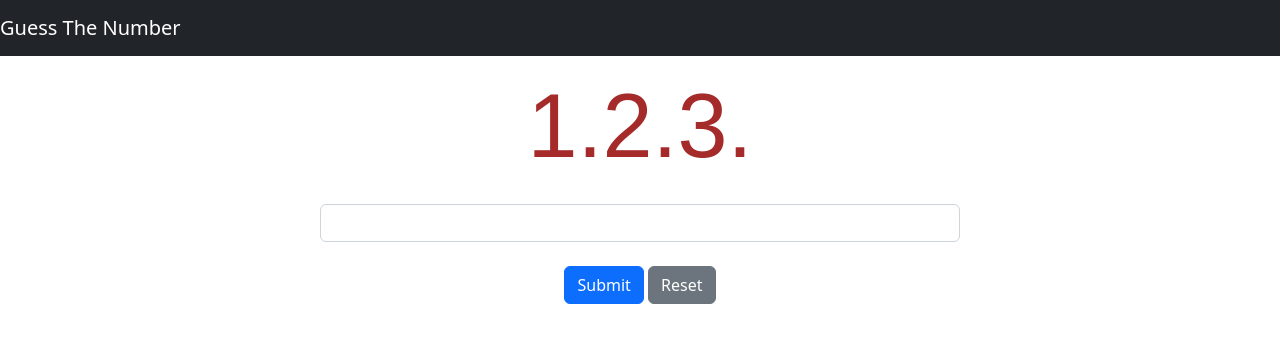
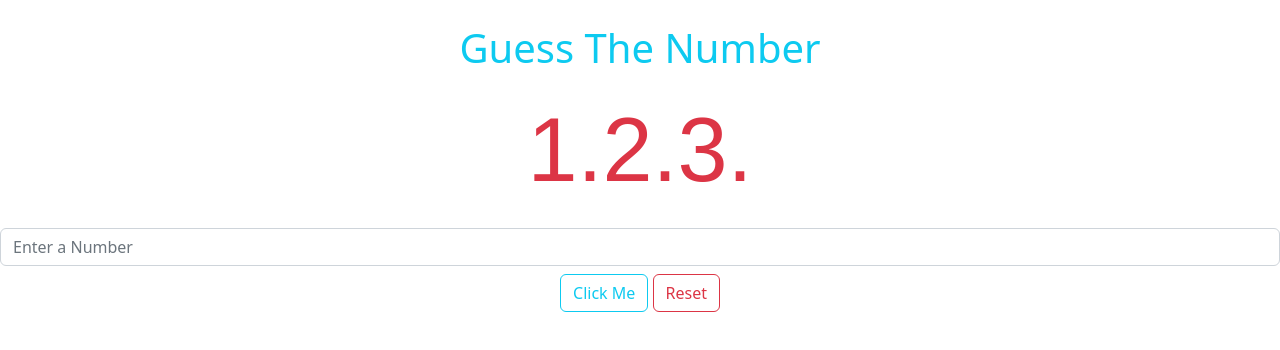
Before and after one commit to gouravrj/guessTheNumber, a plain HTML site: page index.html in a window 1280 px wide. Drawn offline with nearby package versions, Linux system fonts and the light colour scheme.

Commit message:
Update index.html

```diff
--- a/index.html
+++ b/index.html
@@ -4,30 +4,25 @@
     <meta charset="UTF-8">
     <meta http-equiv="X-UA-Compatible" content="IE=edge">
     <meta name="viewport" content="width=device-width, initial-scale=1.0">
-    <script src="script.js"></script>
+    <title>Guess The Number</title>
+    <link href="https://cdn.jsdelivr.net/npm/bootstrap@5.2.2/dist/css/bootstrap.min.css" rel="stylesheet" integrity="sha384-Zenh87qX5JnK2Jl0vWa8Ck2rdkQ2Bzep5IDxbcnCeuOxjzrPF/et3URy9Bv1WTRi" crossorigin="anonymous">
+    <link rel="stylesheet" href="style.css">
+</head>
+<body class="text-center">
+    <br>
+    <p class="h1 text-info">Guess The Number</p>
+    <h1 class="banner p-3 text-danger">1.2.3.</h1>
+    <input type="number" id="user-input" class="form-control mb-2" placeholder="Enter a Number">
+    <div id="result" class=""></div>
+
+    <button onclick="play()" type="button" class="btn btn-outline-info">Click Me</button>
+    <button onclick="reset()" type="button" class="btn btn-outline-danger">Reset</button>
+    <ul id="history" class="list-group mt-2">
+
+    </ul>
+
 
     <script src="https://cdn.jsdelivr.net/npm/bootstrap@5.2.2/dist/js/bootstrap.bundle.min.js" integrity="sha384-OERcA2EqjJCMA+/3y+gxIOqMEjwtxJY7qPCqsdltbNJuaOe923+mo//f6V8Qbsw3" crossorigin="anonymous"></script>
-
-    <link href="https://cdn.jsdelivr.net/npm/bootstrap@5.2.2/dist/css/bootstrap.min.css" rel="stylesheet" integrity="sha384-Zenh87qX5JnK2Jl0vWa8Ck2rdkQ2Bzep5IDxbcnCeuOxjzrPF/et3URy9Bv1WTRi" crossorigin="anonymous">
-    <link rel="stylesheet" href="style.css">
-    <title>Guess-the-Number</title>
-</head>
-<body>
-    <nav class="navbar navbar-dark bg-dark">
-        <a href="#" class="navbar-brand"><center>Guess The Number</center></a>
-    </nav>
-    <div class="yo">
-        <center><h1 class="banner p-3">1.2.3.</h1></center>
-        <input type="number" id="inputNumber" class="form-control">
-        <br>
-        <div id="result"></div>
-        <center><button id="submit" onclick="play()" class="btn btn-primary">Submit</button>
-        <button id="reset" onclick="reset()" class="btn btn-secondary">Reset   </button>
-        </center>
-        <br>
-        <div id="history"></div>
-    </div>
-
-
+    <script src="script.js"></script>
 </body>
 </html>
```
